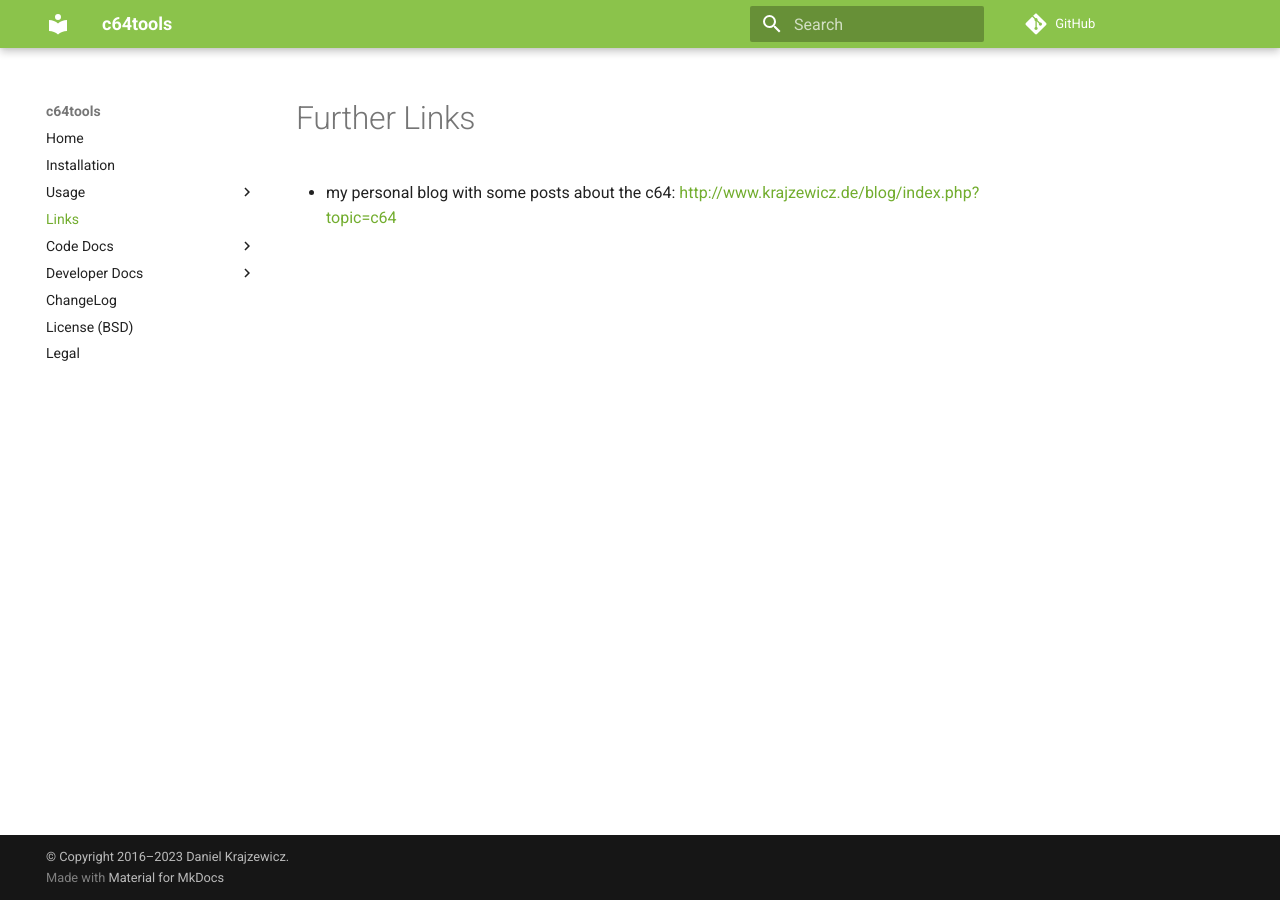
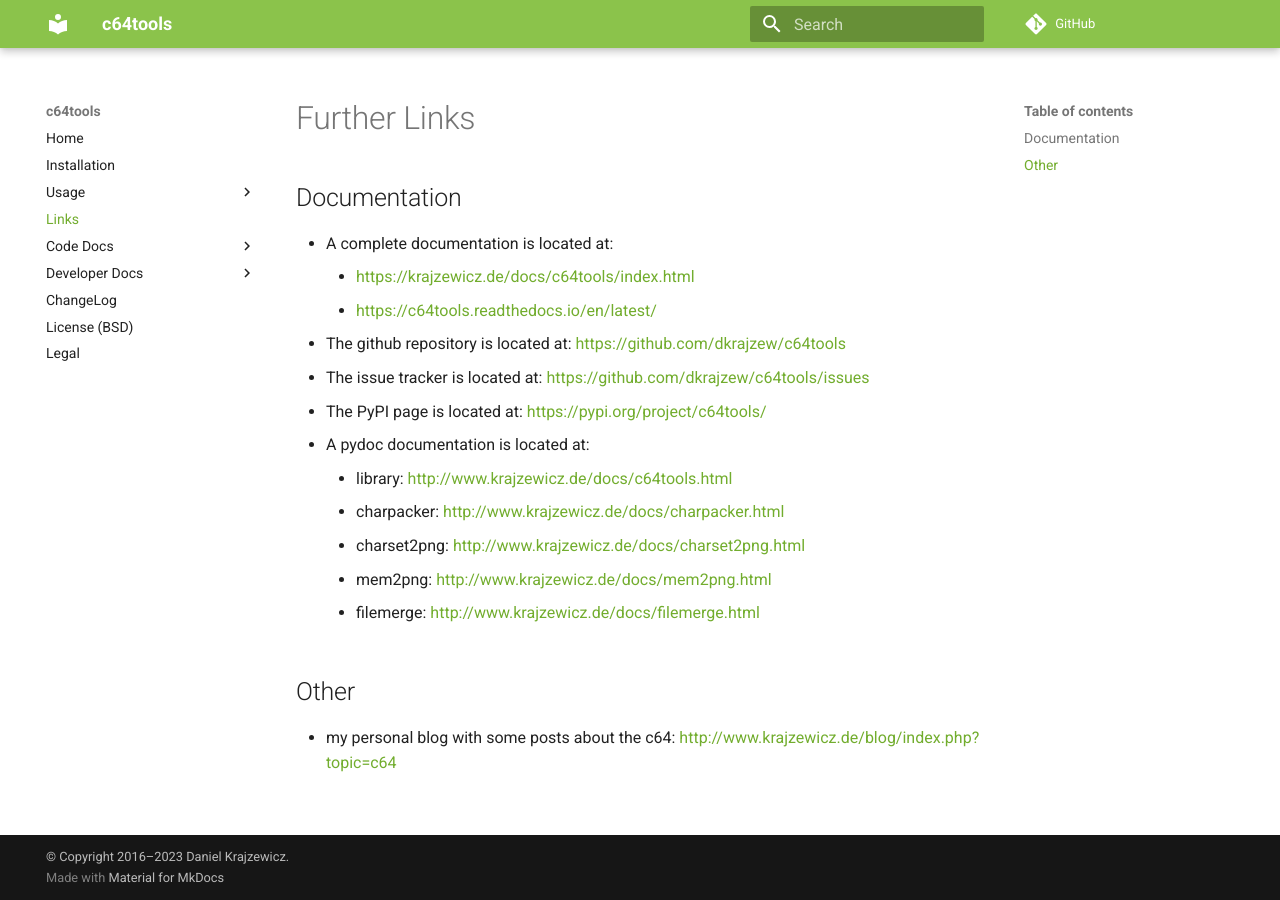
Before and after one commit to dkrajzew/c64tools, an MkDocs documentation site: the page built from docs/mkdocs/links.md, in a window 1280 px wide. Built offline with MkDocs 1.6.1 and Material for MkDocs 9.7.7, drawn with Linux system fonts in a browser that asks for light colours; comment, search, counter and statistics services are not loaded.

Commit message:
adding images, extending documentation

```diff
--- a/docs/mkdocs/links.md
+++ b/docs/mkdocs/links.md
@@ -1,4 +1,24 @@
 Further Links
 =============
 
+Documentation
+-------------
+
+* A complete documentation is located at:
+    * <https://krajzewicz.de/docs/c64tools/index.html>
+    * <https://c64tools.readthedocs.io/en/latest/>
+* The github repository is located at: <https://github.com/dkrajzew/c64tools>
+* The issue tracker is located at: <https://github.com/dkrajzew/c64tools/issues>
+* The PyPI page is located at: <https://pypi.org/project/c64tools/>
+* A pydoc documentation is located at:
+    * library: <http://www.krajzewicz.de/docs/c64tools.html>
+    * charpacker: <http://www.krajzewicz.de/docs/charpacker.html>
+    * charset2png: <http://www.krajzewicz.de/docs/charset2png.html>
+    * mem2png: <http://www.krajzewicz.de/docs/mem2png.html>
+    * filemerge: <http://www.krajzewicz.de/docs/filemerge.html>
+
+
+Other
+-----
+
 * my personal blog with some posts about the c64: <http://www.krajzewicz.de/blog/index.php?topic=c64>
```
Also changed, not shown: docs/mkdocs/release.md (+6 -7 lines), docs/mkdocs/use_charpacker.md (+11 -1 lines), docs/mkdocs/use_charset2png.md (+13 -0 lines), docs/mkdocs/use_mem2png.md (+5 -1 lines), docs/mkdocs/bb_1_1x1.png (added), docs/mkdocs/mem2png1.gif (added), docs/mkdocs/nowonder_6_1_2x2.png (added).
